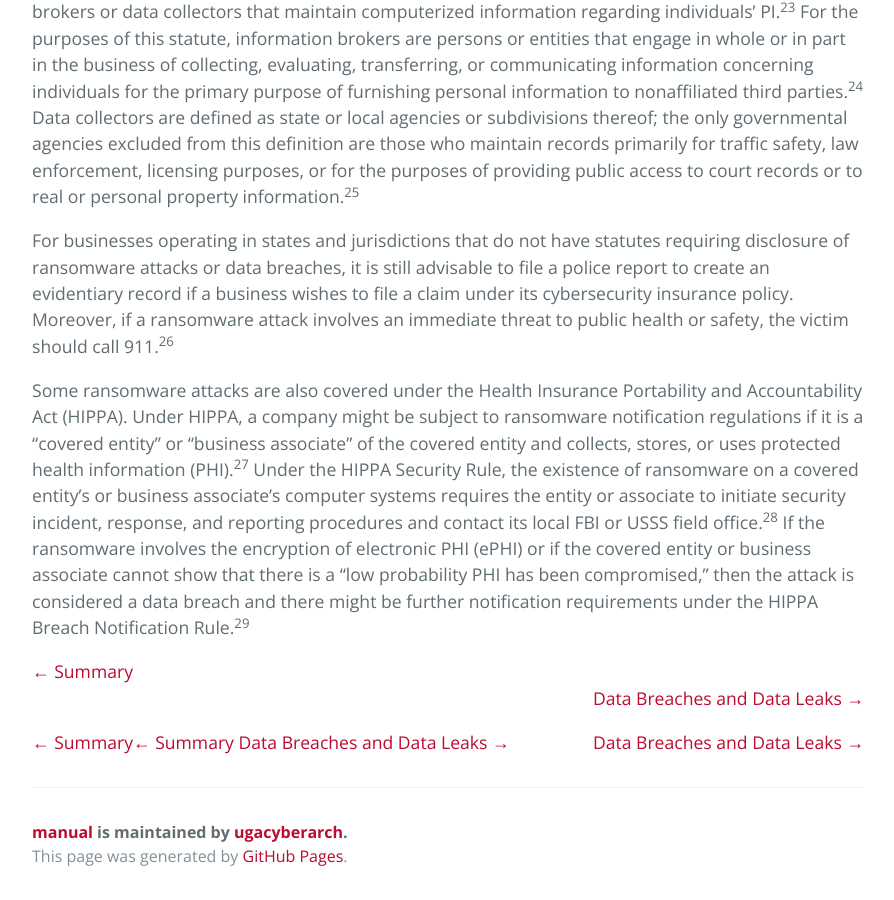
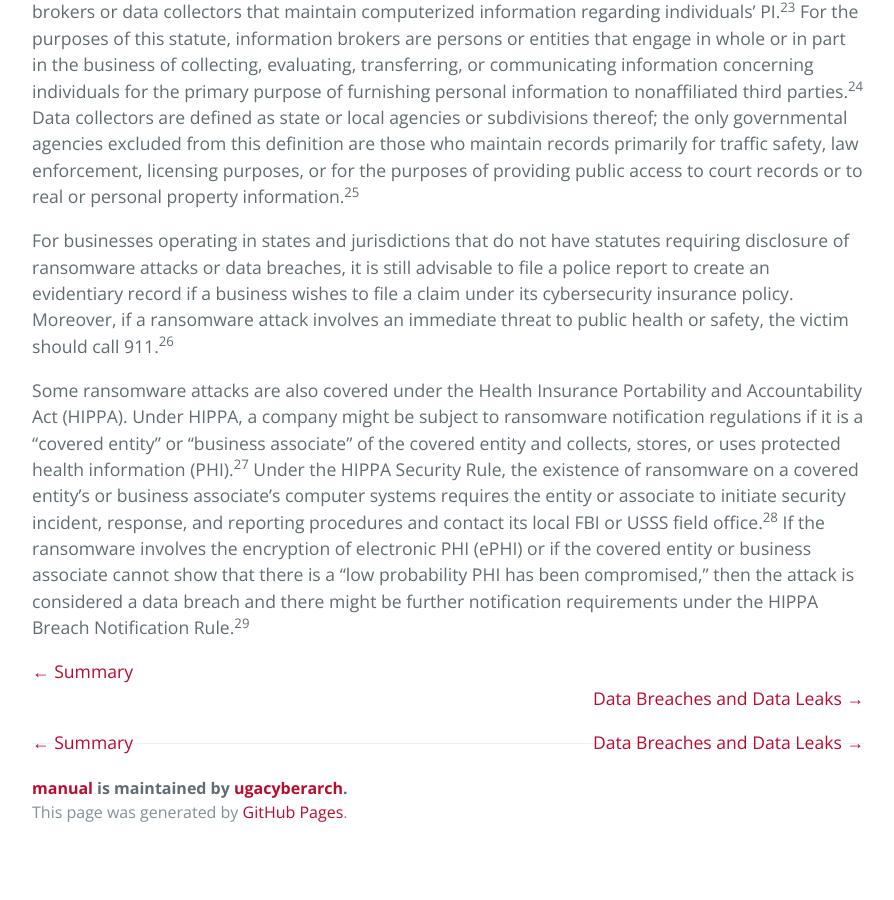
Before and after one commit to ugacyberarch/manual, a Jekyll site: the page built from ransomware.md, in a window 1280 px wide and 900 px high, scrolled down 2873 px. Shown: the whole window, without its empty margins (192-1086 px from the left). Built offline with Jekyll 4.4.1, drawn with Linux system fonts in a browser that asks for light colours; after the commit the page ends 3729 px from its top, so only the background shows below that.

Commit message:
Update ransomware.md

```diff
--- a/ransomware.md
+++ b/ransomware.md
@@ -53,12 +53,3 @@ Some ransomware attacks are also covered under the Health Insurance Portability
   <a href="./data_breaches_leaks.html">Data Breaches and Data Leaks →</a>
  </span>
 </p>
-
-
-
-<span class="right">
-  <a href="./phishing_summary.html">← Summary</a>
-</span>
-<span class="left">
-<a href="./data_breaches_leaks.html">Data Breaches and Data Leaks →</a>
-</span>
```
